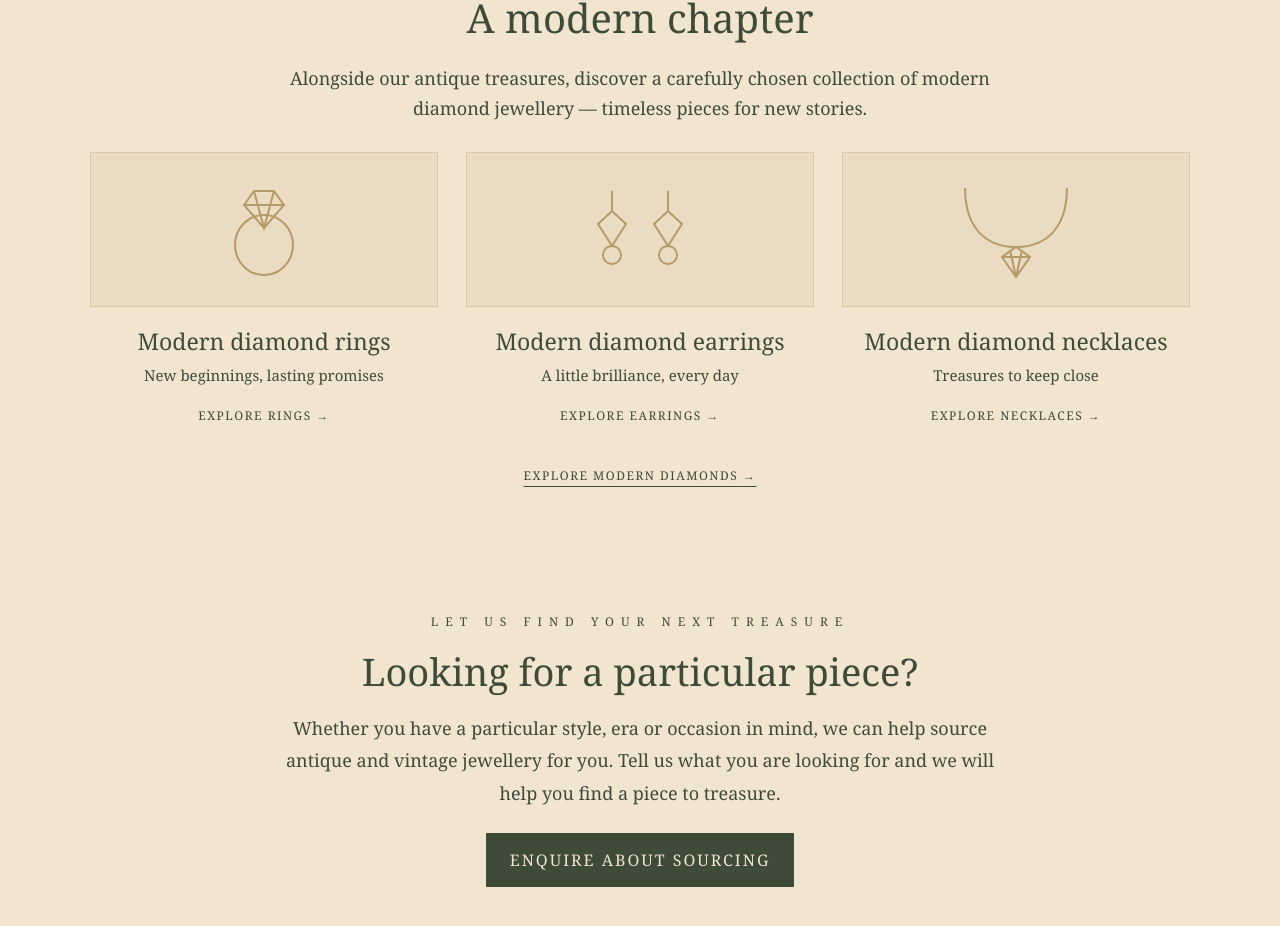
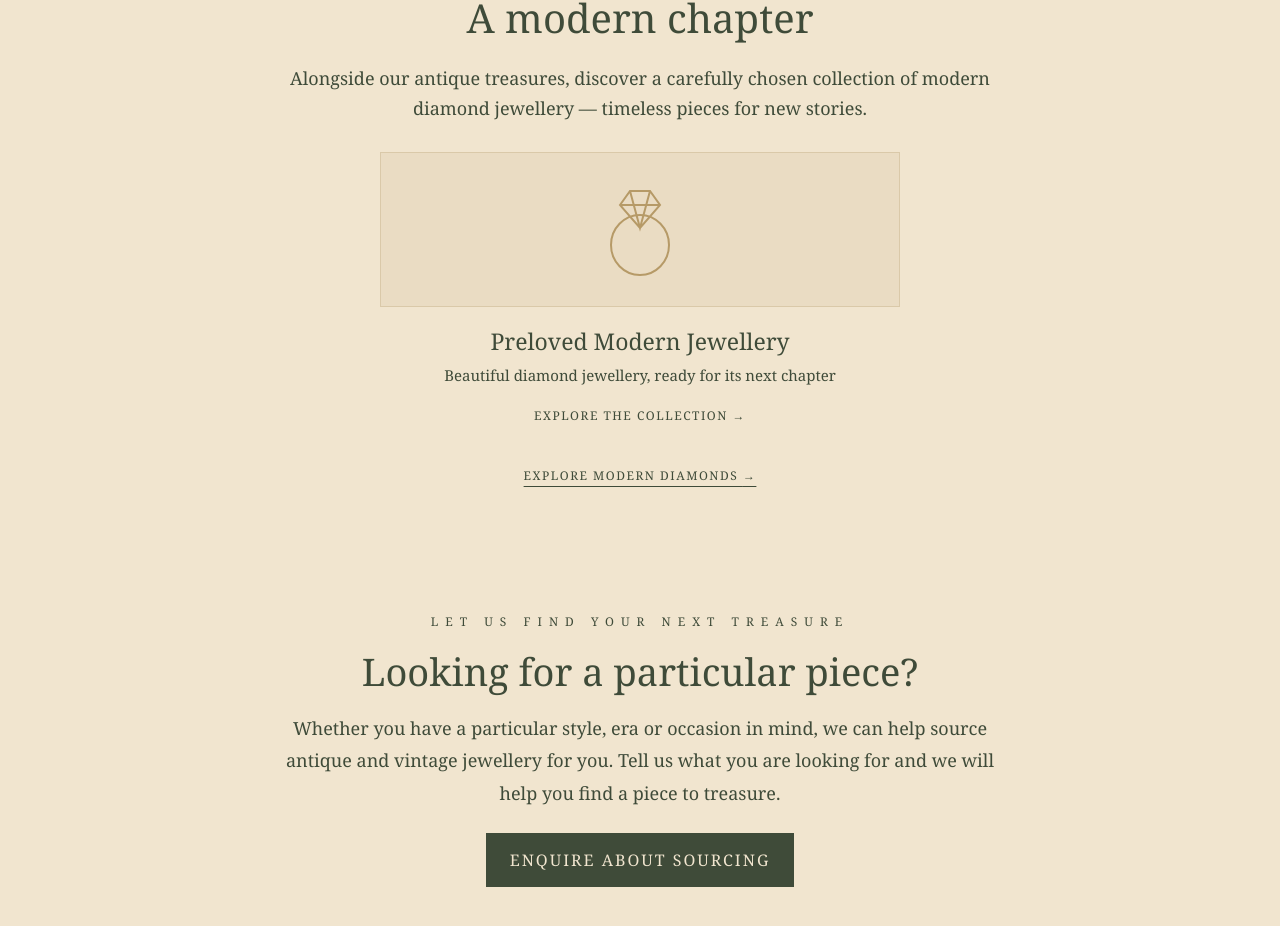
Before and after one commit to Leighk50/Exquisite-Diamonds, a Next.js app: page / in a window 1280 px wide. Shown: the part 2079-3005 px from the top of the page. Built offline with nearby package versions, Linux system fonts and the light colour scheme.

Commit message:
Present modern jewellery as one preloved collection

```diff
--- a/app/components/ModernCategories.js
+++ b/app/components/ModernCategories.js
@@ -1,8 +1,2 @@
 import Link from "next/link";
-const categories = [
-  {slug:"rings",title:"Modern diamond rings",detail:"New beginnings, lasting promises",symbol:"ring"},
-  {slug:"earrings",title:"Modern diamond earrings",detail:"A little brilliance, every day",symbol:"earrings"},
-  {slug:"necklaces",title:"Modern diamond necklaces",detail:"Treasures to keep close",symbol:"necklace"}
-];
-function Jewel({type}) {return <svg viewBox="0 0 160 120" fill="none" aria-hidden="true"><g stroke="currentColor" strokeWidth="2">{type === "ring" ? <><ellipse cx="80" cy="76" rx="29" ry="30"/><path d="M60 36l10-14h20l10 14-20 23zM60 36h40M70 22l10 37 10-37"/></> : type === "earrings" ? <>{[52,108].map(x => <g key={x}><path d={`M${x} 22v20`}/><path d={`M${x-14} 55l14-13 14 13-14 22z`}/><circle cx={x} cy="86" r="9"/></g>)}</> : <><path d="M29 19c0 39 20 59 51 59s51-20 51-59"/><path d="M66 88l14-10 14 10-14 20zM66 88h28M74 81l6 27 6-27"/></>}</g></svg>}
-export default function ModernCategories(){return <div className="modernCategories">{categories.map(c => <Link className="modernCategory" key={c.slug} href={`/${c.slug}/#modern`}><div className="modernJewel"><Jewel type={c.symbol}/></div><h3>{c.title}</h3><p>{c.detail}</p><span>EXPLORE {c.slug.toUpperCase()} <span aria-hidden="true">→</span></span></Link>)}</div>}
+export default function ModernCategories(){return <div className="modernCategories" style={{gridTemplateColumns:"minmax(0,1fr)",maxWidth:520}}><Link className="modernCategory" href="/modern-diamonds"><div className="modernJewel"><svg viewBox="0 0 160 120" fill="none" aria-hidden="true"><g stroke="currentColor" strokeWidth="2"><ellipse cx="80" cy="76" rx="29" ry="30"/><path d="M60 36l10-14h20l10 14-20 23zM60 36h40M70 22l10 37 10-37"/></g></svg></div><h3>Preloved Modern Jewellery</h3><p>Beautiful diamond jewellery, ready for its next chapter</p><span>EXPLORE THE COLLECTION <span aria-hidden="true">→</span></span></Link></div>}
```
